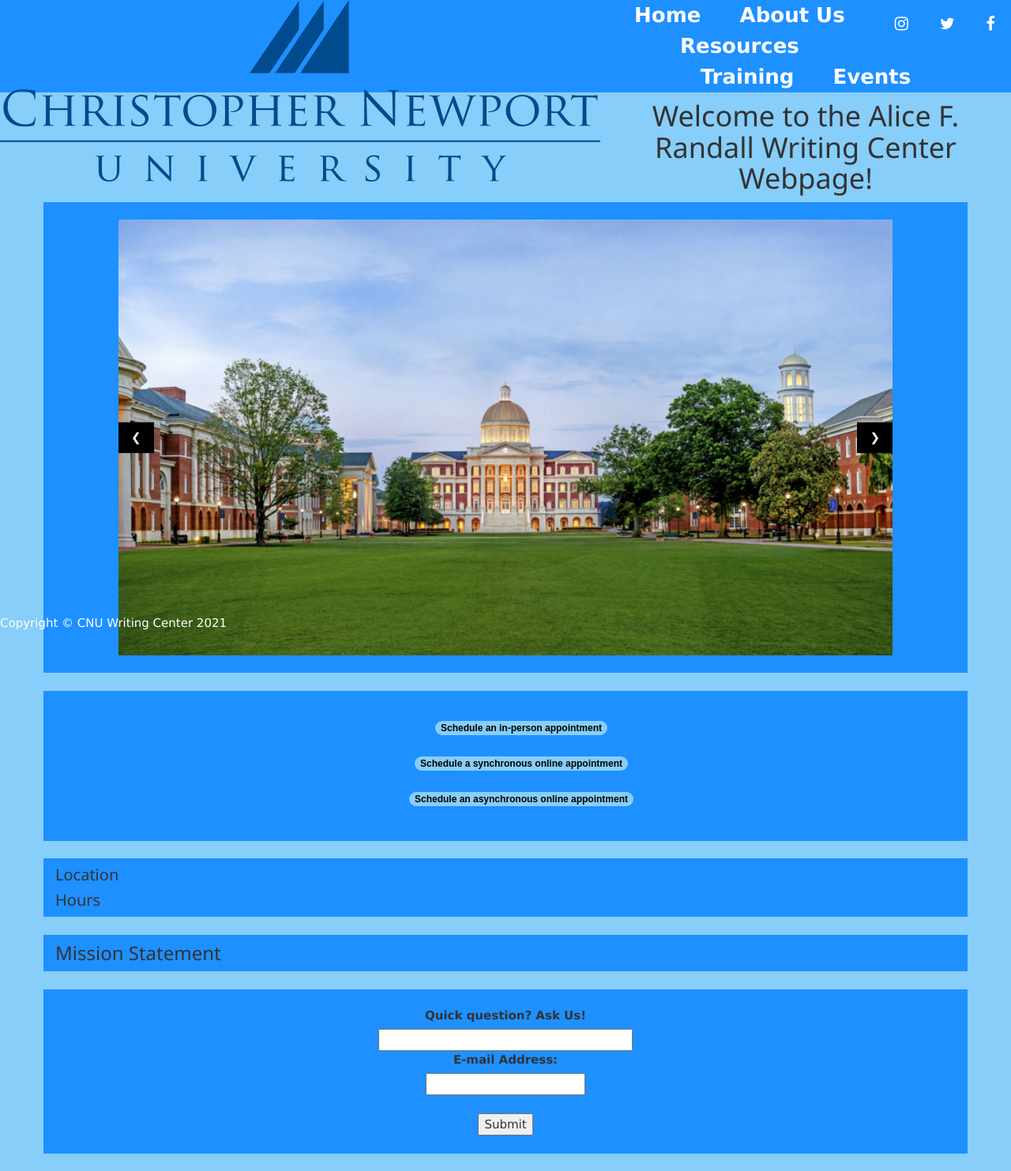
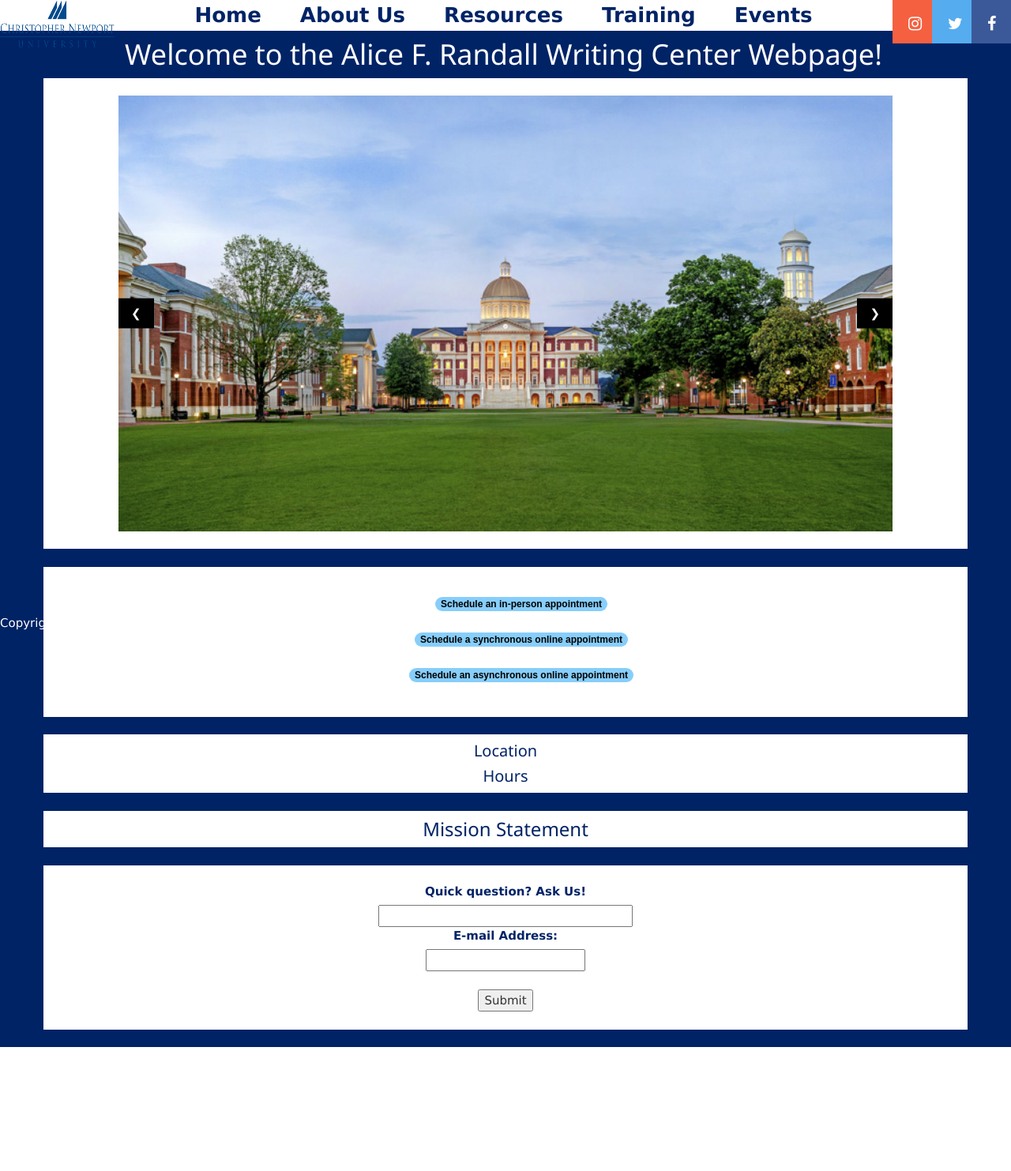
Before and after one commit to calebmathew/CNU-Writing-Center-Website, a PHP site: page /index.php in a window 1280 px wide. Shown: the whole page at 79% size. After the commit the page ends 1326 px from the top, so only its background shows below. Run offline with PHP 8.4, Linux system fonts and the light colour scheme.

Commit message:
Update capstone.css

```diff
--- a/capstone.css
+++ b/capstone.css
@@ -1,11 +1,11 @@
 body {
-    background-color: lightskyblue;
+    background-color: #002366;
 }
 
 nav {
     font-weight: bold;
     font-size: 20px;
-    background-color: dodgerblue;
+    background-color: white;
 }
 
 nav ul {list-style-type: none;
@@ -17,22 +17,44 @@ nav li {display: inline; }
 nav a {text-decoration: none;
 		padding: 20px;}
 
-nav a:link {color: #FFFFFF; }
-nav a:visited {color: #666666; }
+nav a:link {color: #002366; }
+nav a:visited {color: #002366; }
 nav a:hover {color: black; }
+
+nav img {
+    width: 145px;
+    height: 60px;
+}
 
 h1 {
     text-align: center;
+    color: white;
 }
 
 h2 {
     text-align: center;
+    color: white;
+}
+
+main h3 {
+    text-align: center;
+    color: #002366;
+}
+
+main h4 {
+    text-align: center;
+    color: #002366;
+}
+
+main p {
+    text-align: center;
+    color: white;
 }
 
 main ul {
     list-style-type: none;
     text-align: center;
-    background: dodgerblue;
+    background: white;
 }
 
 main li {
@@ -44,7 +66,11 @@ main a {
     text-decoration: none;
 }
 
-footer { color: #FFFFFF;
+form label {
+    color: #002366;
+}
+
+footer { color: white;
 		position: fixed;
 		left: 0;
 		bottom: 0; }
@@ -57,7 +83,7 @@ footer { color: #FFFFFF;
 }
 */
 .container {
-    background-color: dodgerblue;
+    background-color: white;
 }
 
 .call-to-action {
@@ -79,3 +105,41 @@ footer { color: #FFFFFF;
     color: black;
     background-color: lightskyblue;
 }
+
+
+.fa-facebook {
+  background: #3B5998;
+  color: white;
+}
+
+.fa-twitter {
+  background: #55ACEE;
+  color: white;
+}
+
+.fa-instagram {
+    background: #F56040;
+    color: black;
+}
+
+.fa:hover {
+    opacity: 0.7;
+    color: white;
+}
+
+.fa:link {
+    color: white;
+}
+
+.fa:visited {
+    color:white;
+}
+
+.fa {
+  padding: 20px;
+  font-size: 30px;
+  width: 50px;
+  height: 55px;
+  text-align: center;
+  text-decoration: none;
+}
```
